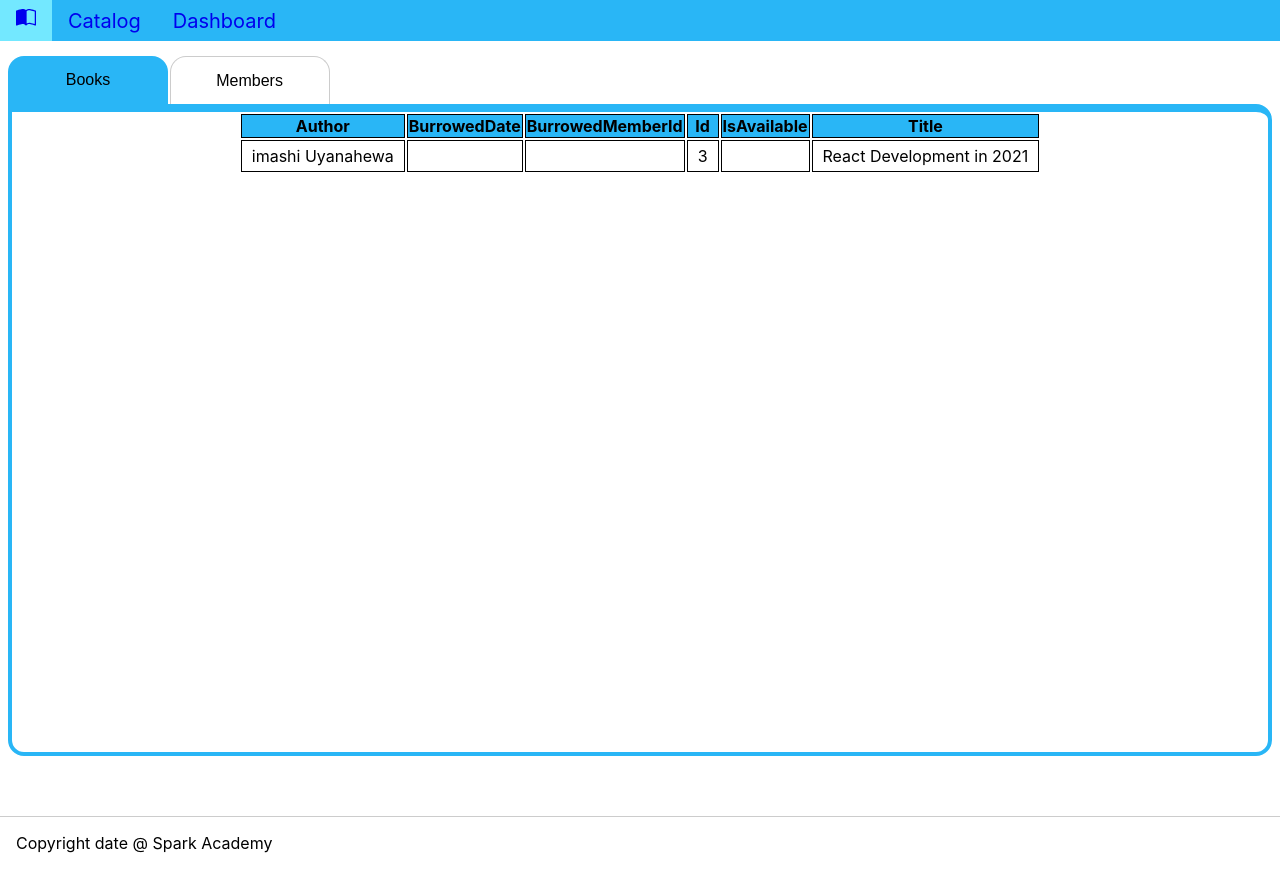
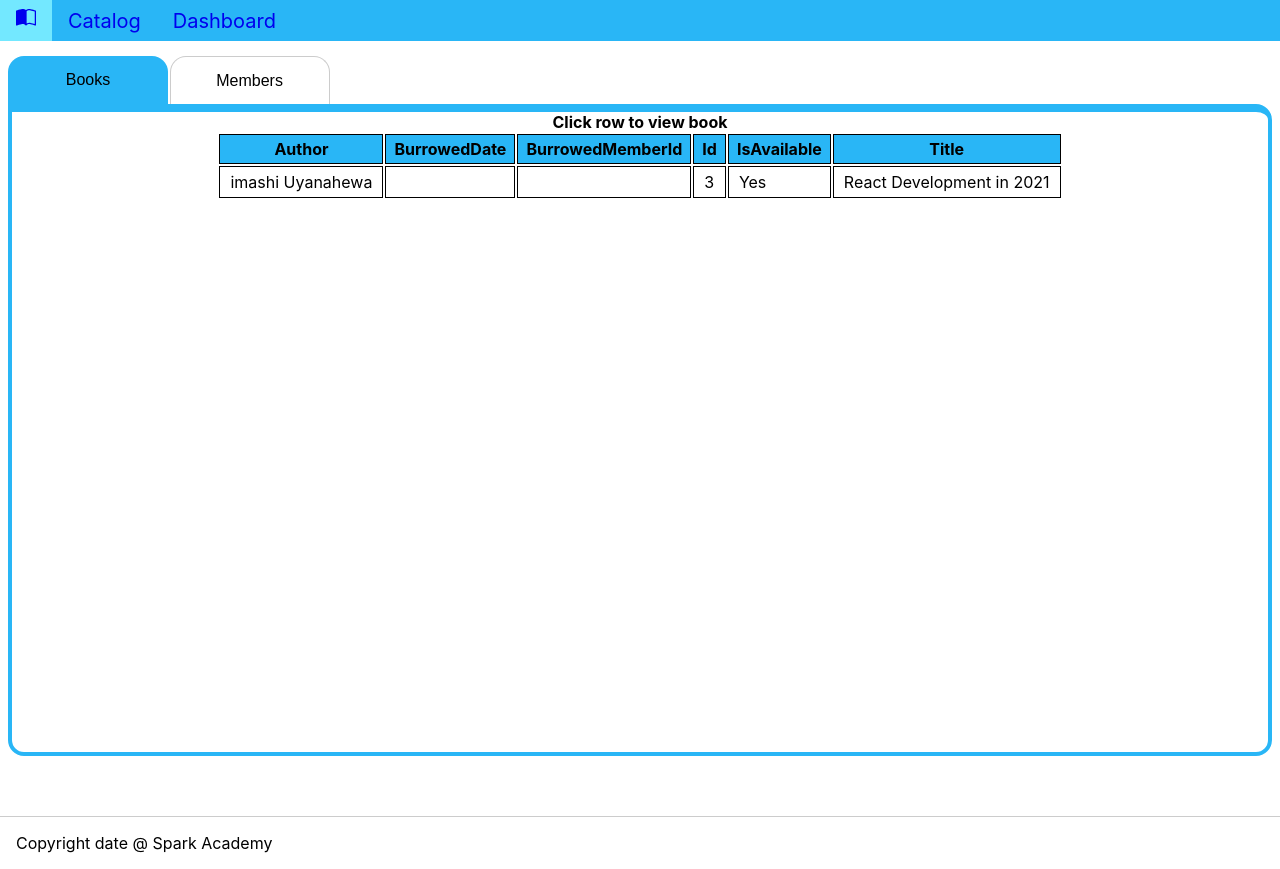
Before and after one commit to MadhaviImashi/LMS_frontend, a React (Create React App) app: page / in a window 1280 px wide. Built offline with nearby package versions, Linux system fonts and the light colour scheme; no server answers.

Commit message:
tweak styling of Table

```diff
--- a/src/components/Table.js
+++ b/src/components/Table.js
@@ -22,17 +22,34 @@ const StyledTable = styled.table`
     thead > tr {
         background-color: ${(props)=>props.theme.primary.main};
     }
+
+    tr > th {
+        padding: 0.25em 0.5em;
+    }
+
+    tr > td {
+        cursor: pointer;
+    }
+
+    caption {
+        font-size: 0.9em
+        padding: ${(props)=>props.theme.spacing(1)};
+        font-weight: bold;
+    }
 `;
 
 //a component which accept props is written in this way
-const TableMarkup = ({attributes , data}) => (
+const TableMarkup = ({attributes , data, handleClick, caption}) => (
     <StyledTable>
+        <caption>{caption}</caption>
         <colgroup>
-            {attributes.map((property, index) => (
+            {/* columns will be created according to the no of properties by iterating the 'property' */}
+            {attributes.map((attribute, index) => (
                 <col key = {index} />
             ))}
         </colgroup>
         <thead>
+            {/* in the 1st row, column headings will be created  */}
             <tr>
                 {attributes.map((attribute, index) => (
                     <th key={index}>{capitalizeFirstLetter(attribute)}</th>
@@ -40,10 +57,17 @@ const TableMarkup = ({attributes , data}) => (
             </tr>
         </thead>
         <tbody>
+            {/* table data will be pupulated here (item.id will be returned when any table row is clicked) */}
             {data.map((item, index) => (
-                <tr key = {index}>
+                <tr key = {index} onClick={() => handleClick(item.id)}>
                     {attributes.map((attribute, index) => (
-                        <td key = {index}>{item[attribute]}</td>
+                        <td key = {index}>
+                            { typeof item[attribute] === "boolean"
+                            ?
+                                item[attribute] ? "Yes" : "No"
+                            :
+                                item[attribute] }
+                        </td>
                     ))}
                 </tr>
             ))}
@@ -52,8 +76,13 @@ const TableMarkup = ({attributes , data}) => (
 );
 
 //to export this TAbleMarckup structure as a table component
-const Table = ({data}) => (
-    data ? <TableMarkup  attributes= {Object.keys(data[0])} data= {data} /> : "No data to populate!"
+const Table = ({data, handleRowClick, instruction}) => (
+    data ? <TableMarkup
+        attributes= {Object.keys(data[0])}
+        data= {data}
+        handleClick= {handleRowClick}
+        caption= {instruction} />
+    : "No data to populate"
 );
 //'data' is passed as a prop to this TableMarkup component
 //then, the keys set(set of attributes of the object) OF THE 1st element(data[0]) in the 'data' ARRAY passed by the backend
--- a/src/containers/Dashboard/Books.js
+++ b/src/containers/Dashboard/Books.js
@@ -16,13 +16,18 @@ export const Books = ({booksCatalog}) => {
             title: "React Development in 2021",
         },
     ];
+
+    const handleTableRowClick = (id) => {
+        console.log(id);
+    }
+
     return (
         <FluidContainer>
             {/* {booksCatalog[0] && booksCatalog[0].title
                 ? booksCatalog[0].title
                 : "Still loading"} */}
 
-            <Table data={updatedBooksCatalog} />
+            <Table data={updatedBooksCatalog} handleRowClick={handleTableRowClick} instruction="Click row to view book"/>
 
         </FluidContainer>
     );
```
